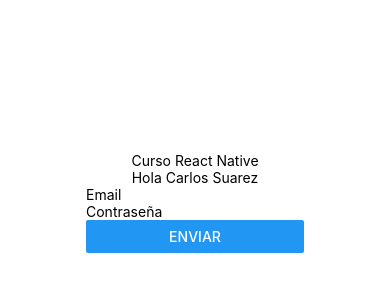
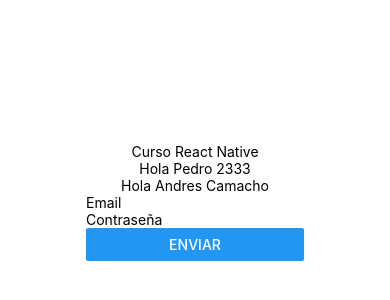
Before and after one commit to JairoDuenas/React-Native, a React Native app: screen / in a window 390 px wide. Shown: the part 220-520 px from the top of the page. Built offline with nearby package versions, Linux system fonts and the light colour scheme.

Commit message:
Validación de propiedades: propTypes

```diff
--- a/App.js
+++ b/App.js
@@ -6,7 +6,8 @@ export default function App() {
   return (
     <View style={styles.container}>
       <Text>Curso React Native</Text>
-      <Saludar />
+      <Saludar firstname="Pedro" lastname={2333} />
+      <Saludar firstname="Andres" lastname="Camacho" />
       {/* <Saludar firstname="Andres" lastname="Camacho" />
       <Saludar firstname="Carlos" lastname="Sanchez" />
       <Saludar firstname="Pedro" lastname="Gonzalez" /> */}
--- a/src/components/Saludar.js
+++ b/src/components/Saludar.js
@@ -1,5 +1,6 @@
 import React from "react";
 import { Text } from "react-native";
+import PropTypes from "prop-types";
 
 export default function Saludar(props) {
   const { firstname, lastname } = props;
@@ -11,7 +12,12 @@ export default function Saludar(props) {
   );
 }
 
-Saludar.defaultProps = {
+/* Saludar.defaultProps = {
   firstname: "Carlos",
   lastname: "Suarez",
+}; */
+
+Saludar.propTypes = {
+  firstname: PropTypes.string.isRequired,
+  lastname: PropTypes.string.isRequired,
 };
```
